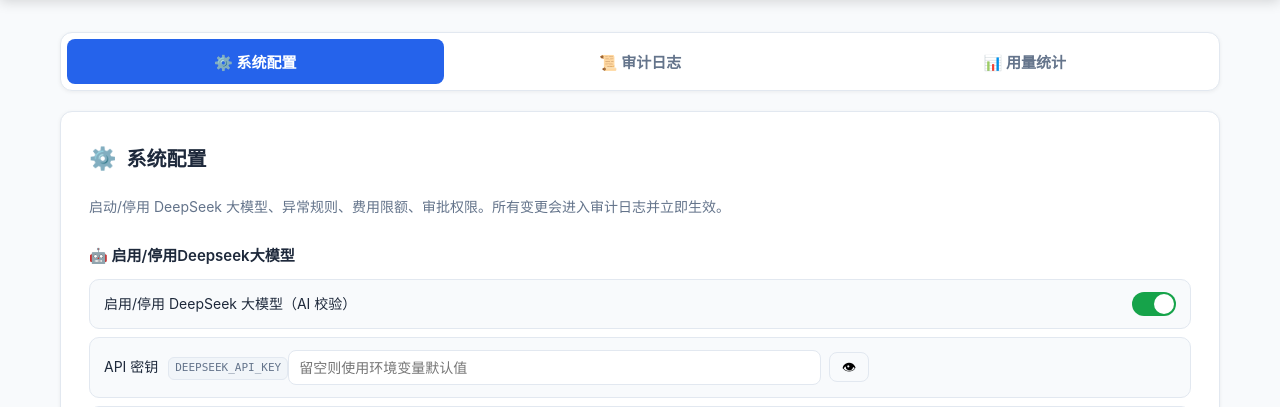
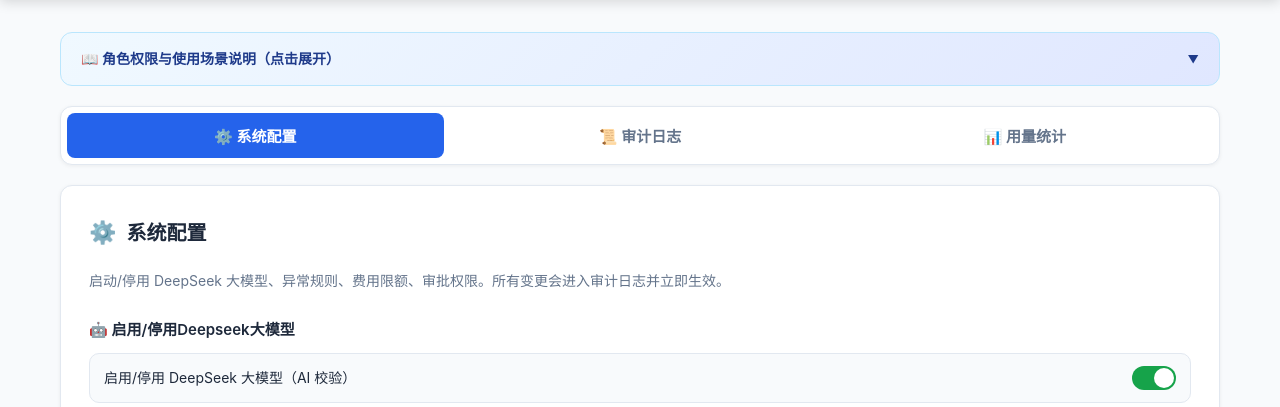
Before and after one commit to nickluo2026/OA-Reimbursement-AIAgent, a Flask app: page /admin in a window 1280 px wide. Shown: the part 188-595 px from the top of the page. Run offline with Flask 3, Linux system fonts and the light colour scheme; the visitor is signed in with stand-in values (Sample User, id 1).

Commit message:
feat: admin 页面与原型新增角色权限说明面板（仅系统管理员可见）
- web/templates/admin.html: 在 Tab 导航前插入角色权限说明折叠面板（5 角色流程）
- web/static/admin.css: 追加 .role-guide 系列样式，复用已有 CSS 变量
- docs/prototype.html: 角色权限说明面板仅系统管理员登录后显示，其他角色隐藏

```diff
--- a/docs/prototype.html
+++ b/docs/prototype.html
@@ -887,7 +887,7 @@ select.form-input { appearance: auto; }
                 <h4>🤖 启用/停用Deepseek大模型<div class="cfg-toggle on" id="ds-enabled" onclick="toggleDeepSeek(this)" title="启用/停用 AI 校验"></div></h4>
                 <div class="config-row">
                     <div class="cfg-label">API 密钥<span class="cfg-env">DEEPSEEK_API_KEY</span></div>
-                    <input type="password" class="cfg-input wide cfg-secret" value="" placeholder="your_api_key_here" data-default="">
+                    <input type="password" class="cfg-input wide cfg-secret" value="" placeholder="留空则使用环境变量默认值" data-default="">
                     <button class="cfg-secret-btn" onclick="toggleSecret(this)" title="显示/隐藏">👁</button>
                 </div>
                 <div class="config-row">
@@ -1237,6 +1237,10 @@ function doLogin() {
 
     // 按角色渲染 Tab 导航
     renderTabsForRole(currentRole);
+
+    // 角色权限说明面板仅系统管理员可见，其他角色登录后隐藏
+    var rg = document.getElementById('roleGuide');
+    if (rg) rg.style.display = (currentRole === 'admin') ? '' : 'none';
 
     // 默认进入第一个 Tab
     var tabs = ROLE_TABS[currentRole] || [];
--- a/web/static/admin.css
+++ b/web/static/admin.css
@@ -274,6 +274,28 @@ body.admin-page .container {
     vertical-align: middle;
 }
 
+/* ── 角色权限说明面板（折叠） ── */
+.role-guide {
+    background: linear-gradient(135deg, #f0f9ff, #e0e7ff); border: 1px solid #bae6fd;
+    border-radius: 12px; padding: 0; margin-bottom: 20px; overflow: hidden;
+}
+.role-guide summary {
+    list-style: none; padding: 14px 20px; cursor: pointer; display: flex;
+    align-items: center; justify-content: space-between; font-weight: 600; font-size: 14px; color: var(--primary-dark);
+}
+.role-guide summary::-webkit-details-marker { display: none; }
+.role-guide summary::after { content: '▼'; font-size: 11px; transition: transform 0.3s; }
+.role-guide[open] summary::after { transform: rotate(180deg); }
+.role-guide .rg-body { padding: 0 20px 20px; }
+.role-guide table { width: 100%; border-collapse: collapse; font-size: 13.5px; background: white; border-radius: 8px; overflow: hidden; }
+.role-guide th { background: var(--primary-dark); color: white; padding: 10px 14px; text-align: left; font-weight: 600; }
+.role-guide td { padding: 12px 14px; border-top: 1px solid var(--border); vertical-align: top; }
+.role-guide tr:nth-child(even) td { background: #f8fafc; }
+.role-guide .rg-role { font-weight: 600; white-space: nowrap; }
+.role-guide .rg-ops { color: var(--text); }
+.role-guide .rg-ops .step { display: inline-block; background: var(--primary-light); color: var(--primary); padding: 1px 8px; border-radius: 10px; font-size: 12px; margin: 0 2px; }
+.role-guide .rg-scenario { color: var(--text-light); font-size: 12.5px; }
+
 /* ── 用量统计：按类型占比 ── */
 .type-row { margin-bottom: 14px; }
 .type-row-head { display: flex; justify-content: space-between; gap: 10px; flex-wrap: wrap; margin-bottom: 6px; }
--- a/web/templates/admin.html
+++ b/web/templates/admin.html
@@ -39,6 +39,71 @@
         </div>
     </div>
     {% else %}
+    <!-- ========== 角色权限说明面板（折叠） ========== -->
+    <details class="role-guide" id="roleGuide">
+        <summary>📖 角色权限与使用场景说明（点击展开）</summary>
+        <div class="rg-body">
+            <table>
+                <thead>
+                    <tr>
+                        <th style="width:120px;">角色</th>
+                        <th>主要操作</th>
+                        <th style="width:30%;">使用场景</th>
+                    </tr>
+                </thead>
+                <tbody>
+                    <tr>
+                        <td class="rg-role">👤 普通员工</td>
+                        <td class="rg-ops">
+                            <span class="step">手动选择票据类型</span> →
+                            <span class="step">上传票据</span> →
+                            <span class="step">提交校验</span> →
+                            <span class="step">智能体流水线执行</span> →
+                            <span class="step">回写申请金额 / 申请日期 / 费用类型 / 报销事由</span> →
+                            <span class="step">提交审批</span>
+                        </td>
+                        <td class="rg-scenario">提交日常差旅、餐饮、住宿等报销</td>
+                    </tr>
+                    <tr>
+                        <td class="rg-role">👔 审批领导</td>
+                        <td class="rg-ops">
+                            <span class="step">查看待审报销单</span> →
+                            <span class="step">查看 AI 校验结果与预警</span> →
+                            <span class="step">通过 / 驳回 / 转审</span>
+                        </td>
+                        <td class="rg-scenario">审核下属报销申请</td>
+                    </tr>
+                    <tr>
+                        <td class="rg-role">💼 财务复核</td>
+                        <td class="rg-ops">
+                            <span class="step">复核 AI 校验结果</span> →
+                            <span class="step">确认归档</span>
+                            <br><span style="font-size:11px;color:var(--text-light);">（岗 FIN-001，仅复核/归档）</span>
+                        </td>
+                        <td class="rg-scenario">财务复核与归档</td>
+                    </tr>
+                    <tr>
+                        <td class="rg-role">🏦 出纳</td>
+                        <td class="rg-ops">
+                            <span class="step">发起费用发放</span> →
+                            <span class="step">银行回单归档</span>
+                            <br><span style="font-size:11px;color:var(--text-light);">（岗 FIN-002，须与归档人不同人）</span>
+                        </td>
+                        <td class="rg-scenario">打款与回单归档</td>
+                    </tr>
+                    <tr>
+                        <td class="rg-role">⚙️ 系统管理员</td>
+                        <td class="rg-ops">
+                            <span class="step">配置费用限额 / 异常规则 / 审批权限</span> →
+                            <span class="step">查看审计日志</span>
+                        </td>
+                        <td class="rg-scenario">维护报销制度规则</td>
+                    </tr>
+                </tbody>
+            </table>
+        </div>
+    </details>
+
     <!-- ========== Tab 导航 ========== -->
     <div class="tab-nav">
         <button class="tab-btn active" data-tab="tab-admin" onclick="switchTab('tab-admin')">⚙️ 系统配置</button>
```
